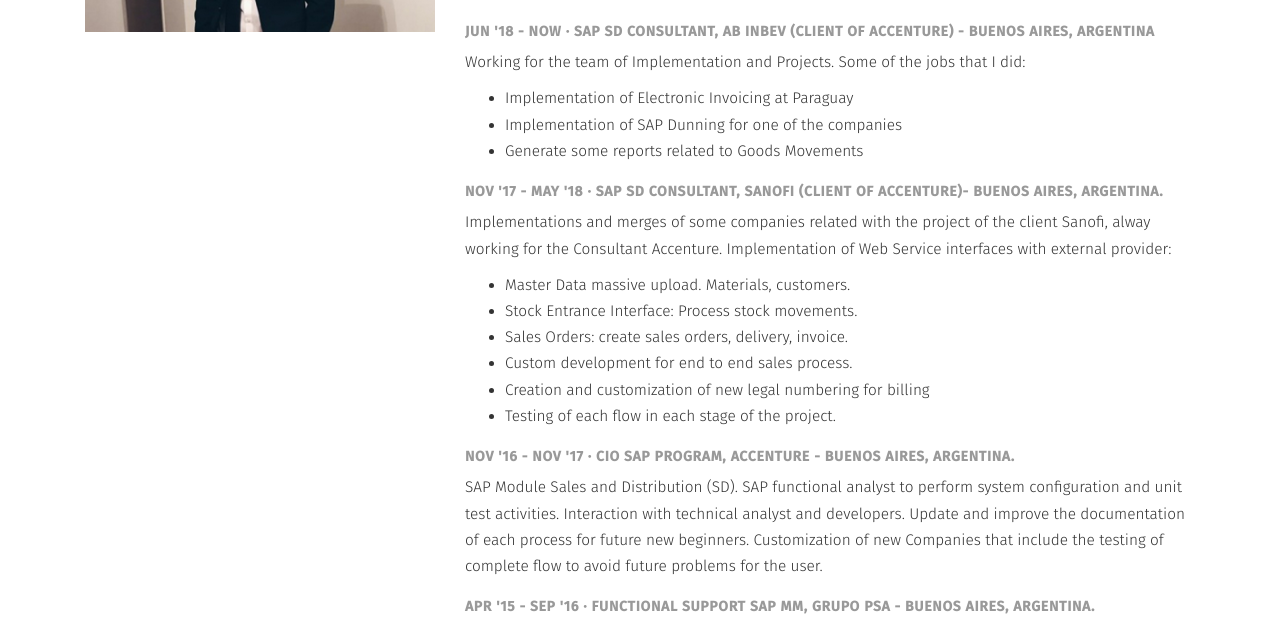
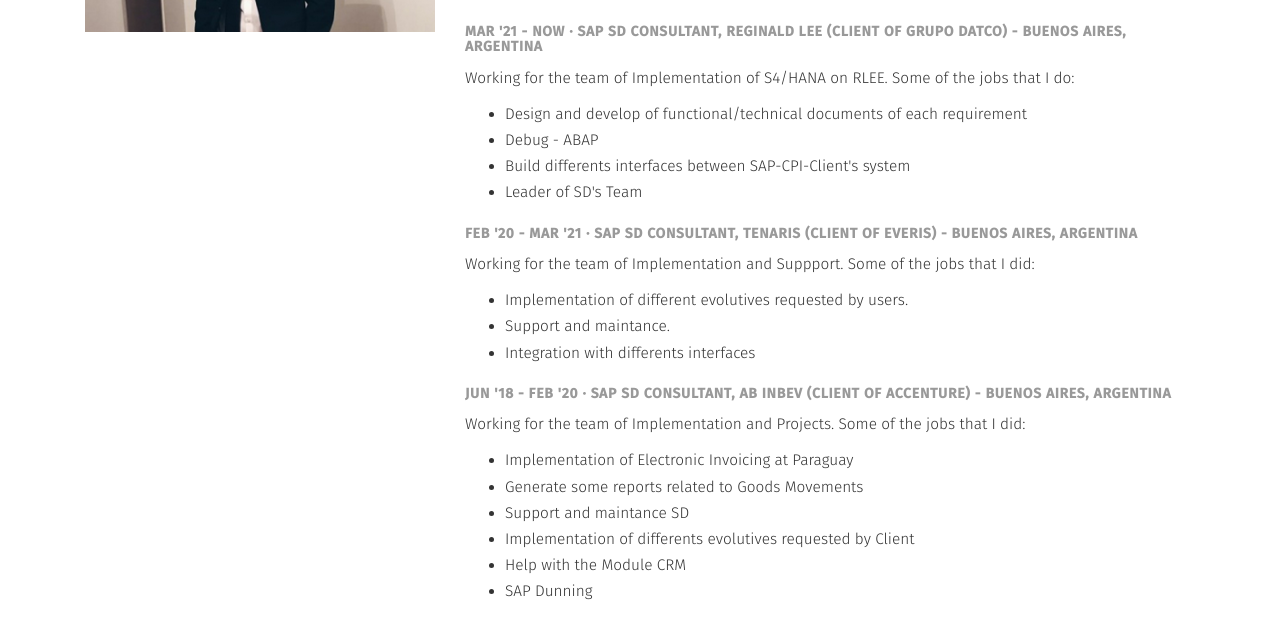
Before and after one commit to facutopa/facutopa.github.io, a plain HTML site: page index.html in a window 1280 px wide. Shown: the part 312-933 px from the top of the page. Drawn offline with nearby package versions, Linux system fonts and the light colour scheme.

Commit message:
Update index.html with new experiences and jobs.

```diff
--- a/index.html
+++ b/index.html
@@ -82,12 +82,32 @@
             <div class="col-md-12">
               <h1 class="branding-font section-logo" style="margin-bottom: 7px"><a class="anchor" name="resume">Resume</a></h1>
 
-              <h2>Jun '18 - Now &middot; SAP SD Consultant, AB InBev (client of Accenture) -  Buenos Aires, Argentina</h2>
+	      <h2>Mar '21 - Now &middot; SAP SD Consultant, Reginald Lee (client of Grupo Datco) -  Buenos Aires, Argentina</h2>
+              <p>Working for the team of Implementation of S4/HANA on RLEE. Some of the jobs that I do:
+		   <ul>
+			<li>Design and develop of functional/technical documents of each requirement</li>
+			<li>Debug - ABAP</li>
+			<li>Build differents interfaces between SAP-CPI-Client's system</li>
+			<li>Leader of SD's Team</li>
+		    </ul>
+
+	      <h2>Feb '20 - Mar '21 &middot; SAP SD Consultant, Tenaris (client of Everis) -  Buenos Aires, Argentina</h2>
+              <p>Working for the team of Implementation and Suppport. Some of the jobs that I did:
+		   <ul>
+			<li>Implementation of different evolutives requested by users.</li>
+			<li>Support and maintance.</li>
+			<li>Integration with differents interfaces</li>
+		    </ul>
+
+              <h2>Jun '18 - Feb '20 &middot; SAP SD Consultant, AB InBev (client of Accenture) -  Buenos Aires, Argentina</h2>
               <p>Working for the team of Implementation and Projects. Some of the jobs that I did:
 		   <ul>
 			<li>Implementation of Electronic Invoicing at Paraguay</li>
-			<li>Implementation of SAP Dunning for one of the companies</li>
 			<li>Generate some reports related to Goods Movements</li>
+			<li>Support and maintance SD</li>
+			<li>Implementation of differents evolutives requested by Client</li>
+			<li>Help with the Module CRM</li>
+			<li>SAP Dunning</li>
 		    </ul>
 
               <h2>Nov '17 - May '18 &middot; SAP SD Consultant, Sanofi (client of Accenture)-  Buenos Aires, Argentina.</h2>
```
